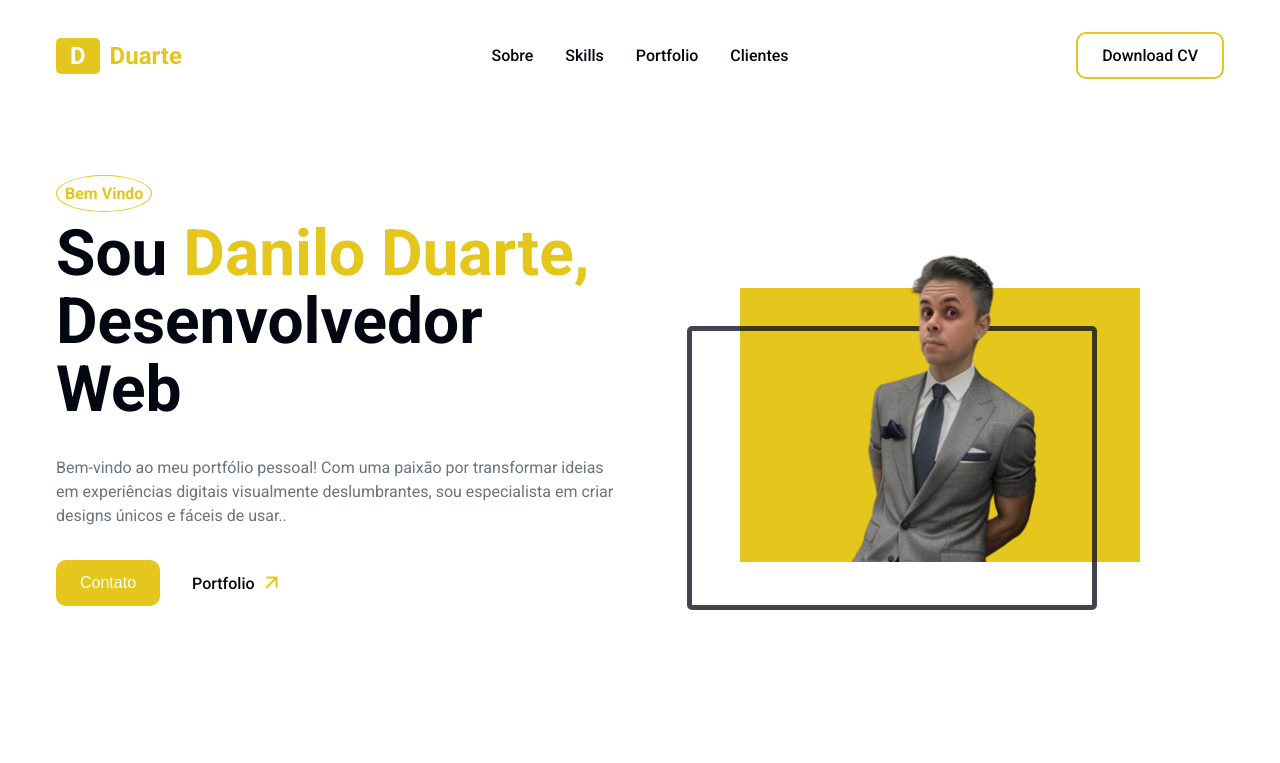
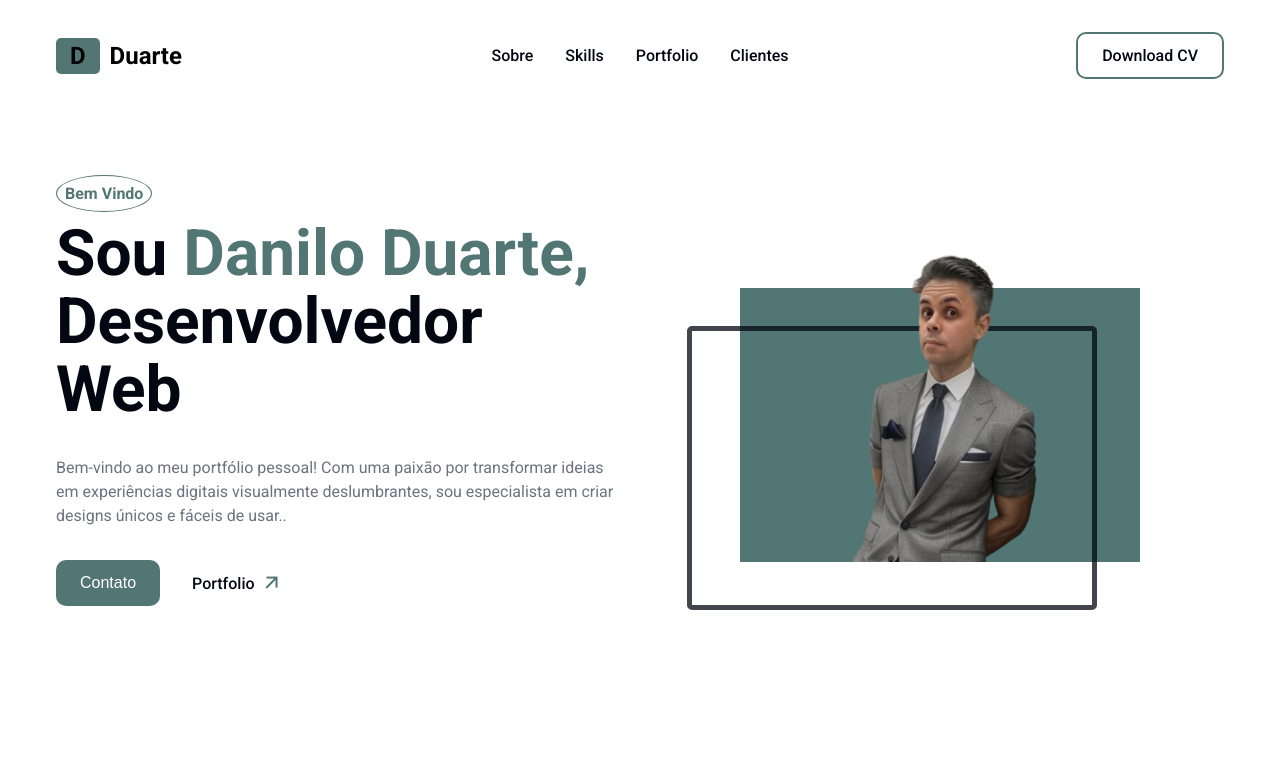
Before and after one commit to danilojduarte/PortfolioPessoal, a plain HTML site: page index.html in a window 1280 px wide. Shown: the top 763 px of the page. Drawn offline with nearby package versions, Linux system fonts and the light colour scheme; files whose address does not match are found by name.

Commit message:
Ajustando cores do projeto

```diff
--- a/assets/css/styles.css
+++ b/assets/css/styles.css
@@ -1,8 +1,10 @@
 @import url("https://fonts.googleapis.com/css2?family=Roboto:ital,wght@0,100;0,300;0,400;0,500;0,700;0,900;1,100;1,300;1,400;1,500;1,700;1,900&display=swap");
 
 :root {
-  --primary-color:rgb(228, 198, 28);
-  --primary-color-dark:rgb(226, 155, 12);
+  --primary-color: #527674;
+  --primary-color-dark: #193735;
+  /* --primary-color:rgb(243, 226, 130); */
+  /* --primary-color-dark:rgb(226, 155, 12); */
   --text-dark: #030712;
   --text-light: #6b7280;
   --extra-light: #d1d5db;
@@ -567,12 +569,14 @@ nav {
 
   .nav__logo a {
     font-size: 1.5rem;
-    color: var(--primary-color);
+    /* color: var(--primary-color); */
+    color: #000;
   }
 
   .nav__logo a span {
     padding: 4px 14px;
-    color: var(--white);
+    /* color: var(--white); */
+    color: #000;
     background-color: var(--primary-color);
   }
 
```
